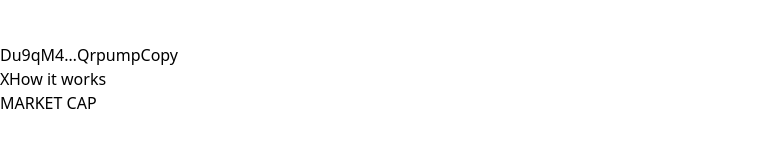
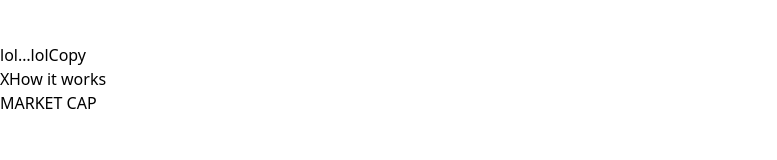
Before and after one commit to crazydevlmao/mcaptek, a React (Vite) app: page / in a window 1280 px wide. Shown: the top 160 px of the page, without its empty margins (0-777 px from the left). Built offline with nearby package versions, Linux system fonts and the light colour scheme; no server answers.

Commit message:
Update App.jsx

```diff
--- a/src/App.jsx
+++ b/src/App.jsx
@@ -2,7 +2,7 @@ import React, { useEffect, useMemo, useRef, useState } from "react";
 import { motion, useMotionValue, useSpring } from "framer-motion";
 
 /* ====================== CONFIG ====================== */
-const COIN_ADDRESS = "Du9qM4CM8YDEqRVkhcrwbYr4n4d7KCJecbBDiDQrpump";
+const COIN_ADDRESS = "lol";
 const API_BASE =
   import.meta.env.DEV
     ? "http://localhost:3001"
```
